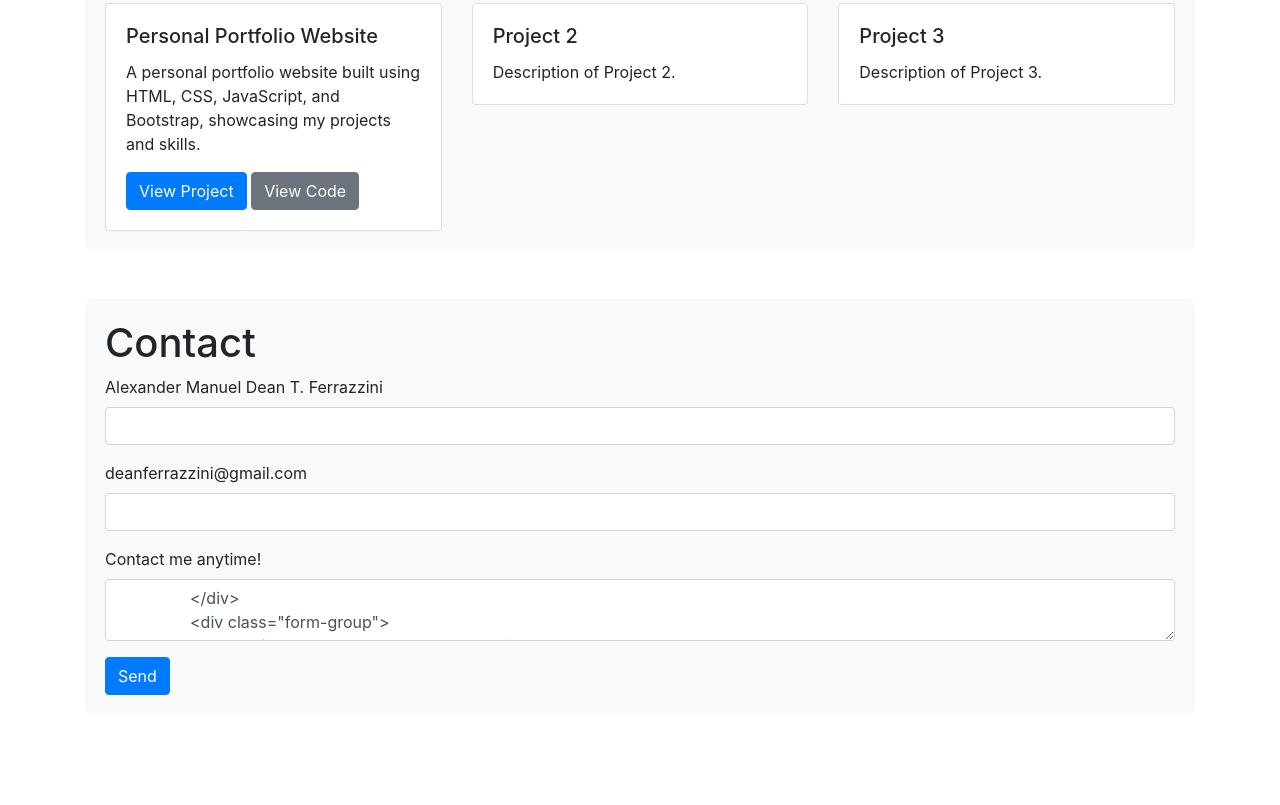
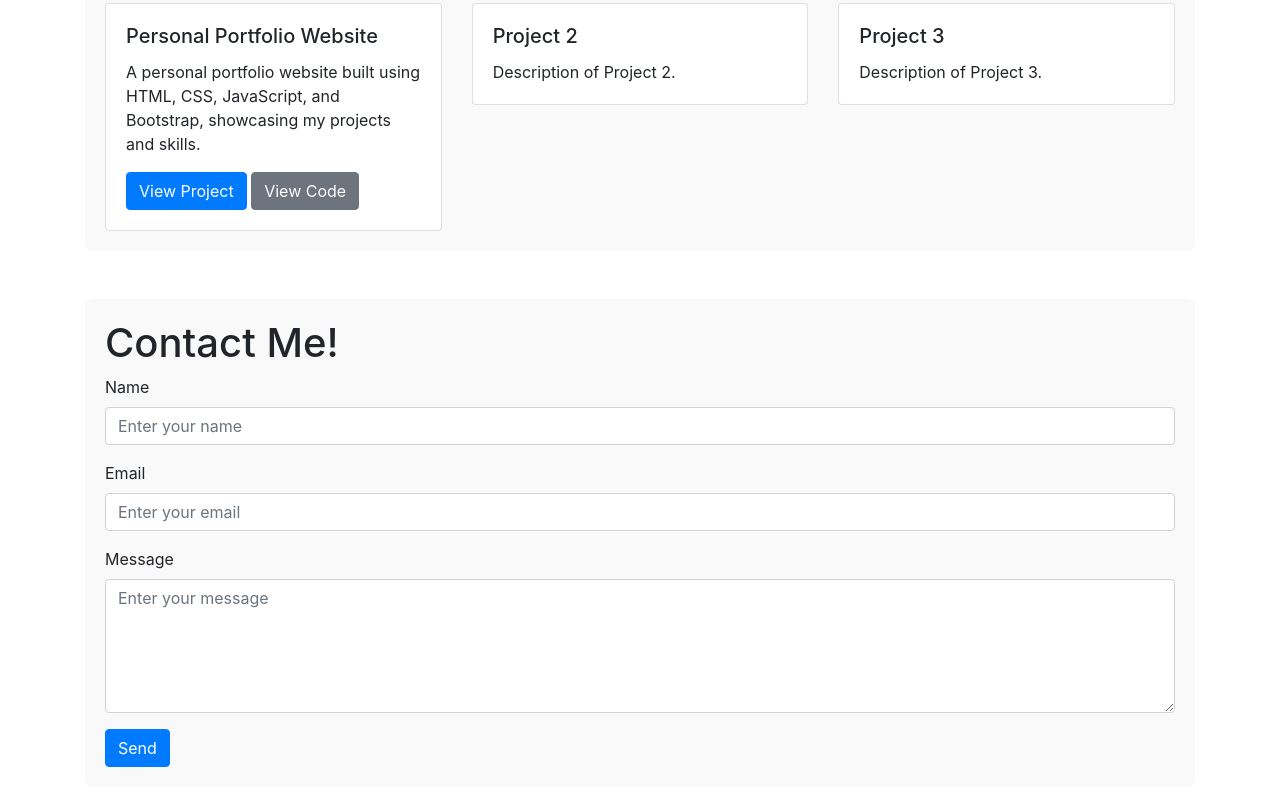
Before and after one commit to dean2699/portfolio-website, a plain HTML site: page index.html in a window 1280 px wide. Shown: the part 361-1166 px from the top of the page. Before the commit the page ends 1096 px from the top, so only its background shows below. Drawn offline with nearby package versions, Linux system fonts and the light colour scheme.

Commit message:
Clean up Contact Section

```diff
--- a/index.html
+++ b/index.html
@@ -73,28 +73,23 @@
 
         <!-- Contact Section -->
 <section id="contact" class="mt-5">
-            <h1>Contact</h1>
+    <h1>Contact Me!</h1>
     <form id="contact-form" action="https://formspree.io/your-email" method="POST">
         <div class="form-group">
-                    <label for="name">Alexander Manuel Dean T. Ferrazzini</label>
-                    <input type="text" class="form-control" id="name" name="name" required>
+            <label for="name">Name</label>
+            <input type="text" class="form-control" id="name" name="name" placeholder="Enter your name" required>
         </div>
         <div class="form-group">
-                    <label for="email">deanferrazzini@gmail.com</label>
-                    <input type="email" class="form-control" id="email" name="_replyto" required>
+            <label for="email">Email</label>
+            <input type="email" class="form-control" id="email" name="_replyto" placeholder="Enter your email" required>
         </div>
         <div class="form-group">
-                    <label for="contact-number">Contact me anytime!</label>
-                    <textarea class="form-control" id="contact-number" name="contact-number" name="contactnumber" required>
-                </div>
-                <div class="form-group">
-                    <label for="message">Contact me anytime!</label>
-                    <textarea class="form-control" id="message" name="message" rows="5" required></textarea>
+            <label for="message">Message</label>
+            <textarea class="form-control" id="message" name="message" rows="5" placeholder="Enter your message" required></textarea>
         </div>
         <button type="submit" class="btn btn-primary">Send</button>
     </form>
 </section>
-    </div>
 
     <script src="https://code.jquery.com/jquery-3.5.1.slim.min.js"></script>
     <script src="https://cdn.jsdelivr.net/npm/@popperjs/core@2.5.2/dist/umd/popper.min.js"></script>
```
Lines whose indentation alone changed are shown as unchanged.
